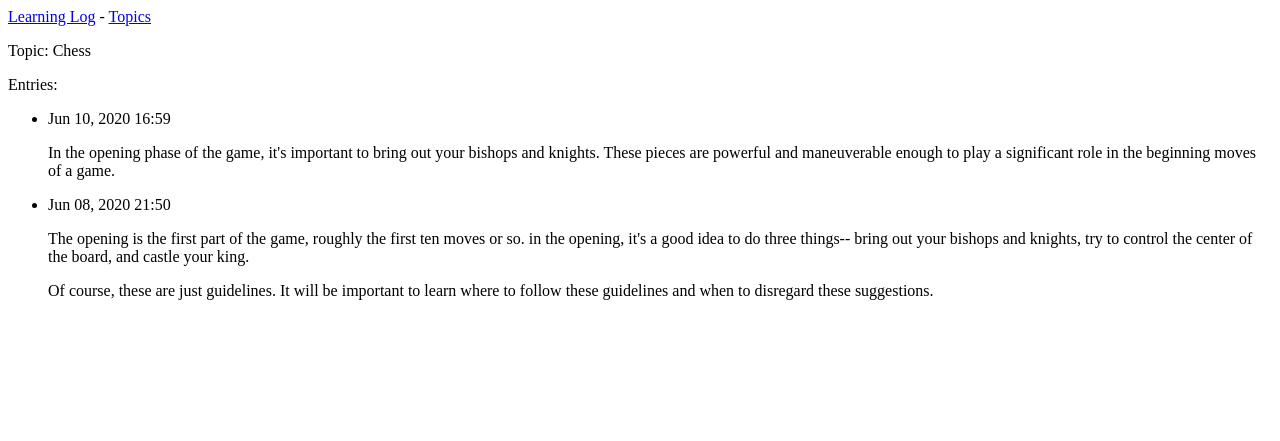
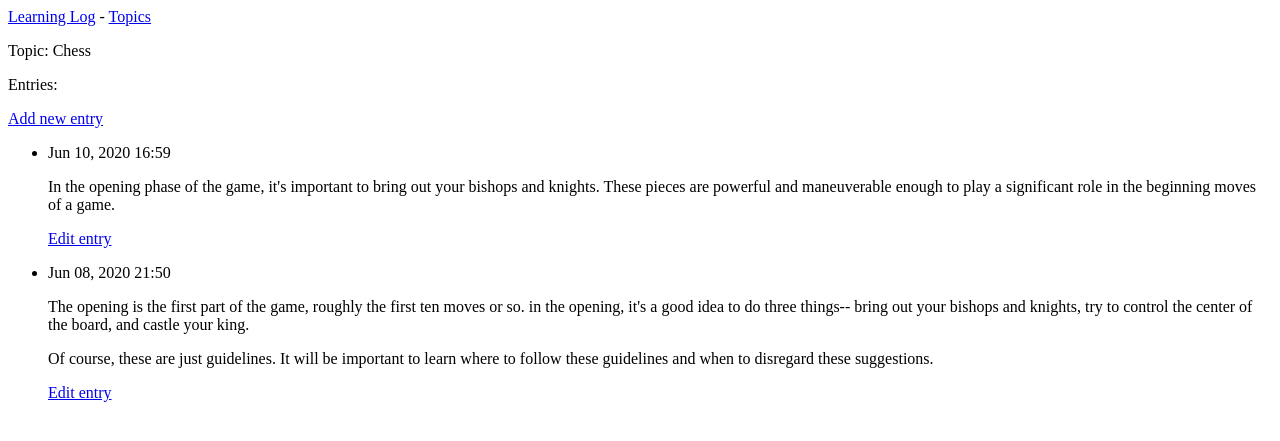
Before and after one commit to rspishock/Learning-Log, a Django app: page /topics/1/ in a window 1280 px wide. Shown: the top 441 px of the page. Run offline with Django 3.2, Linux system fonts and the light colour scheme; data comes from the database, SQL or seed files in the repository.

Commit message:
Add edit functionality.

```diff
--- a/learning_logs/templates/learning_logs/new_entry.html
+++ b/learning_logs/templates/learning_logs/new_entry.html
@@ -1,7 +1,7 @@
 {% extends "learning_logs/base.html" %}
 
 {% block content %}
-    <p><a href="{% 'learning_logs:topic' topic.id %}">{{ topic }} </a></p>
+    <p><a href="{% url 'learning_logs:topic' topic.id %}">{{ topic }} </a></p>
 
     <p>Add a new entry:</p>
     <form action="{% url 'learning_logs:new_entry' topic.id %}" method='post'>
--- a/learning_logs/templates/learning_logs/topic.html
+++ b/learning_logs/templates/learning_logs/topic.html
@@ -4,11 +4,17 @@
     <p>Topic: {{ topic }}</p>
 
     <p>Entries:</p>
+    <p>
+        <a href="{% url 'learning_logs:new_entry' topic.id %}">Add new entry</a>
+    </p>
     <ul>
         {% for entry in entries %}
             <li>
                 <p>{{ entry.date_added|date:'M d, Y H:i' }}</p>
                 <p>{{ entry.text|linebreaks }}</p>
+                <p>
+                    <a href="{% url 'learning_logs:edit_entry' entry.id %}">Edit entry</a>
+                </p>
             </li>
         {% empty %}
             <li>
--- a/learning_logs/templates/learning_logs/topics.html
+++ b/learning_logs/templates/learning_logs/topics.html
@@ -5,7 +5,9 @@
 
     <ul>
         {% for topic in topics %}
+        <li>
             <a href="{% url 'learning_logs:topic' topic.id %}">{{ topic }}</a>
+        </li>
         {% empty %}
             <li>No topics have been added yet.</li>
         {% endfor %}
--- a/learning_logs/urls.py
+++ b/learning_logs/urls.py
@@ -16,5 +16,8 @@ urlpatterns = [
     url(r'^new_topic/$', views.new_topic, name='new_topic'),
 
     # Page for adding a new entry
-    url(r'^new_entry/(P<topic_id>\d+)/$', views.new_entry, name='new_entry'),
+    url(r'^new_entry/(?P<topic_id>\d+)/$', views.new_entry, name='new_entry'),
+
+    # Page for editing an entry
+    url(r'^edit_entry/(?P<entry_id>\d+)/$', views.edit_entry, name='edit_entry'),
 ]
--- a/learning_logs/views.py
+++ b/learning_logs/views.py
@@ -2,8 +2,8 @@ from django.shortcuts import render
 from django.http import HttpResponseRedirect
 from django.urls import reverse
 
-from . models import Topic
-from . forms import TopicForm, EntryForm
+from .models import Topic, Entry
+from .forms import TopicForm, EntryForm
 
 # Create your views here.
 def index(request):
@@ -60,3 +60,22 @@ def new_entry(request, topic_id):
 
     context = {'topic': topic, 'form': form}
     return render(request, 'learning_logs/new_entry.html', context)
+
+
+def edit_entry(request, entry_id):
+    """Edit an existing entry."""
+    entry = Entry.objects.get(id=entry_id)
+    topic = entry.topic
+
+    if request != 'POST':
+        # Initial request; pre-fill form with the current entry.
+        form = EntryForm(instance=entry)
+    else:
+        # POST data submitted; process data.
+        form = EntryForm(instance=entry, data=request.POST)
+        if form.is_valid():
+            form.save()
+            return HttpResponseRedirect(reverse('learning_logs:topic', args=[topic.id]))
+
+    context = {'entry': entry, 'topic': topic, 'form': form}
+    return render(request, 'learning_logs/edit_entry.html', context)
```
Also changed, not shown: learning_logs/templates/learning_logs/edit_entry.html (added, +14 -0 lines).
